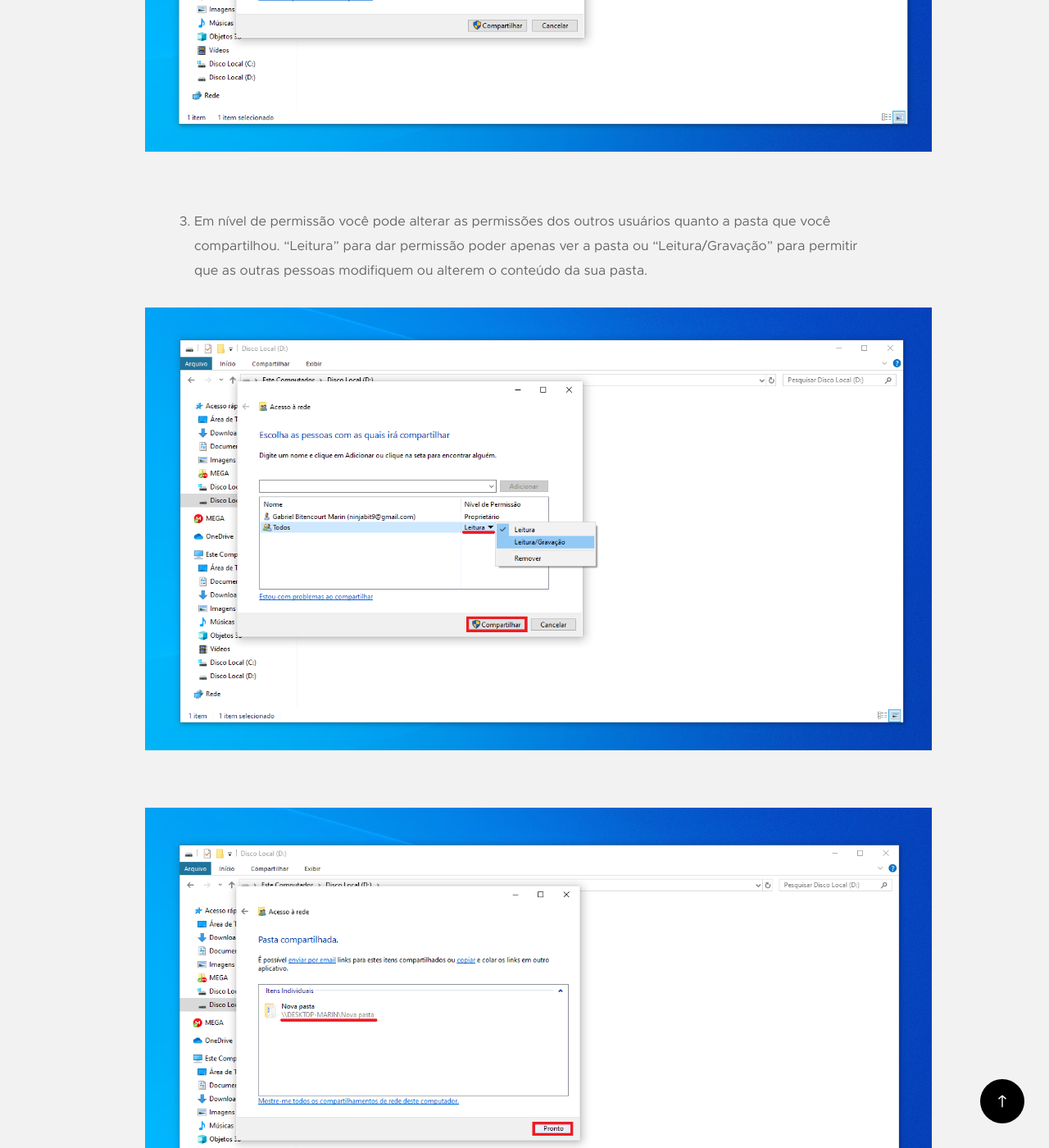
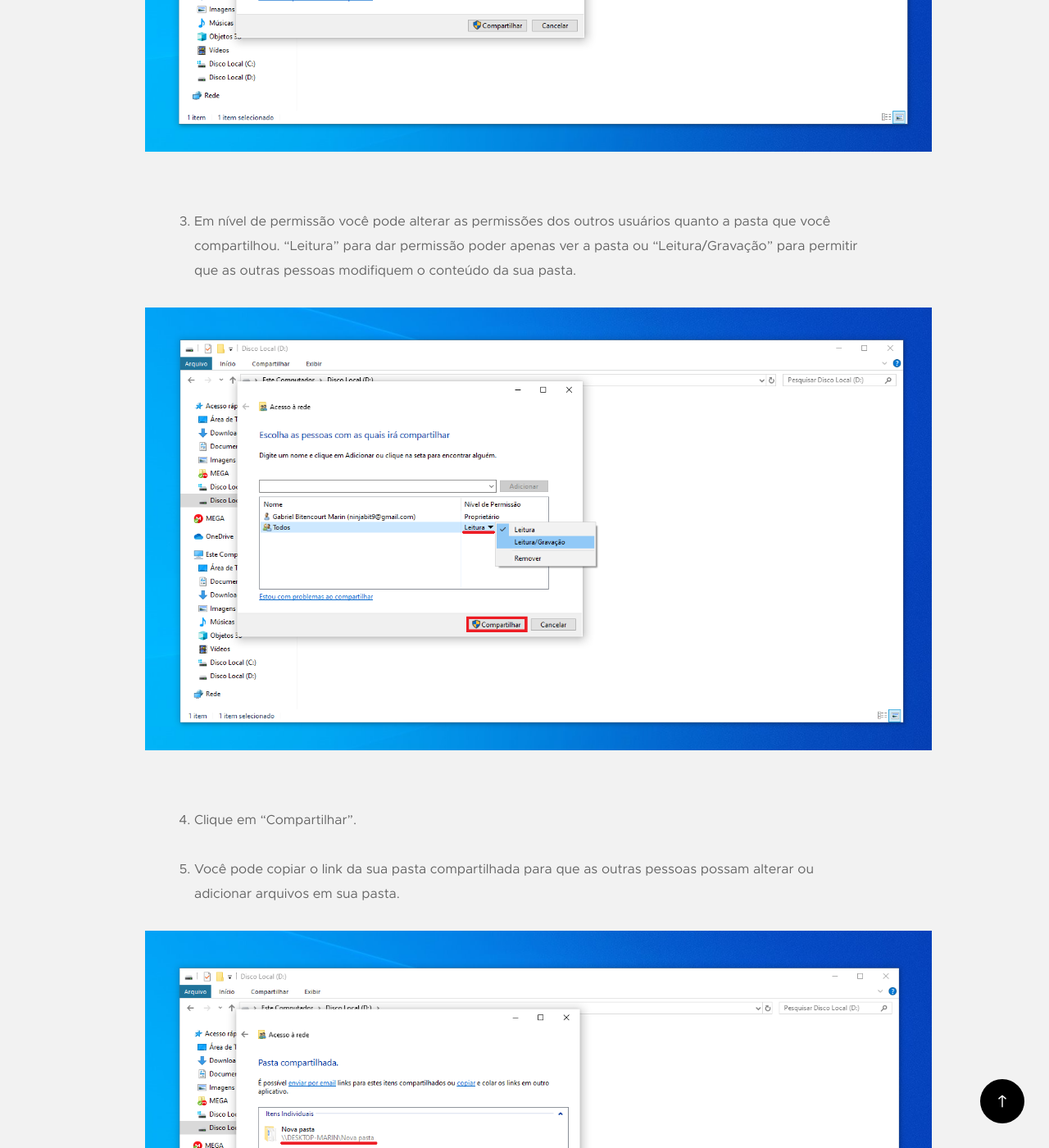
Before and after one commit to ifroariquemes/42, a Jekyll site: the page built from _posts/2019-11-12-compartilhamento-de-arquivos-entre-computadores-numa-rede-windows.md, in a window 1280 px wide and 1400 px high, scrolled down 5463 px. Shown: the whole window at 82% size. Built offline with Jekyll 4.4.1, drawn with Linux system fonts in a browser that asks for light colours; some of the changed text lies outside the part shown.

Commit message:
Post terminado

```diff
--- a/_posts/2019-11-12-compartilhamento-de-arquivos-entre-computadores-numa-rede-windows.md
+++ b/_posts/2019-11-12-compartilhamento-de-arquivos-entre-computadores-numa-rede-windows.md
@@ -33,7 +33,6 @@ As vezes é necessário compartilhar algum arquivo importante entre dois ou mais
 
 7. Clique em "Salvar alterações".
 
-
 ## Compartilhe uma pasta
 
 Agora que o compartilhamento de arquivos está ativado você poderá compartilhar suas pastas na rede.
@@ -44,6 +43,12 @@ Agora que o compartilhamento de arquivos está ativado você poderá compartilha
 2. Em "Escolha as pessoas com as quais irá compartilhar" selecione "Todos" e clique em "Adicionar".
 ![Imagem6](/42/images/post/compartilhar-arquivos-windows(6).png)
 
-3. Em nível de permissão você pode alterar as permissões dos outros usuários quanto a pasta que você compartilhou. "Leitura" para dar permissão poder apenas ver a pasta ou "Leitura/Gravação" para permitir que as outras pessoas modifiquem ou alterem o conteúdo da sua pasta.
+3. Em nível de permissão você pode alterar as permissões dos outros usuários quanto a pasta que você compartilhou. "Leitura" para dar permissão poder apenas ver a pasta ou "Leitura/Gravação" para permitir que as outras pessoas modifiquem o conteúdo da sua pasta.
 ![Imagem7](/42/images/post/compartilhar-arquivos-windows(7).png)
+
+4. Clique em "Compartilhar".
+
+5. Você pode copiar o link da sua pasta compartilhada para que as outras pessoas possam alterar ou adicionar arquivos em sua pasta.
 ![Imagem8](/42/images/post/compartilhar-arquivos-windows(8).png)
+
+Pronto! Para acessar a pasta compartilhada abra o Windows Explorer e cole o link na barra de endereço ou vá até "Rede" no Windows Explorer e procure pela pasta compartilhada.
```
